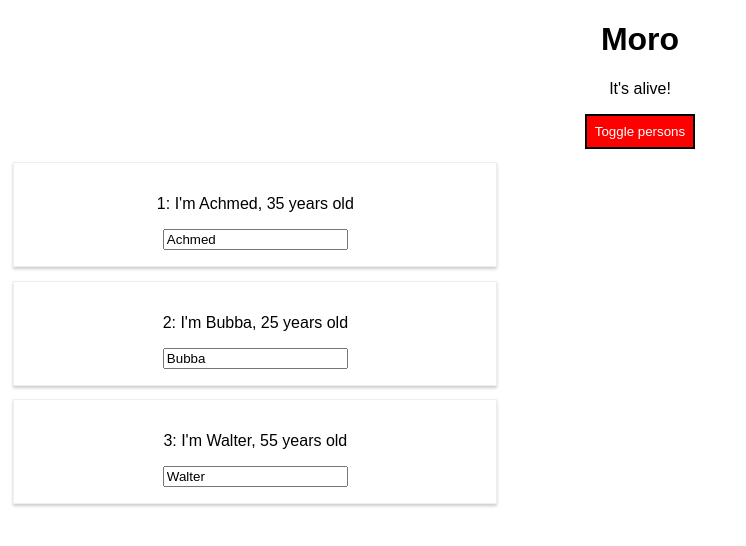
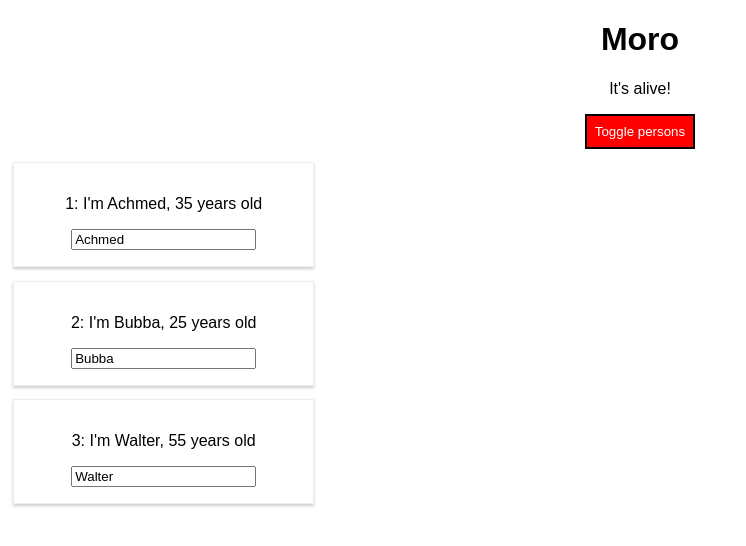
Before and after one commit to jarnoln/react-persons, a React (Create React App) app: page / in a window 1280 px wide. Both pictures are taken after a click on the button "Toggle persons". Shown: the top 546 px of the page, without its empty margins (0-746 px from the left). Built offline with nearby package versions, Linux system fonts and the light colour scheme.

Commit message:
Remove Radium

```diff
--- a/package.json
+++ b/package.json
@@ -3,7 +3,6 @@
   "version": "0.1.0",
   "private": true,
   "dependencies": {
-    "radium": "^0.24.1",
     "react": "^16.4.1",
     "react-dom": "^16.4.1",
     "react-scripts": "1.1.4"
--- a/src/App.js
+++ b/src/App.js
@@ -1,5 +1,4 @@
 import React, { Component } from 'react';
-import Radium, { StyleRoot } from 'radium';
 // import logo from './logo.svg';
 import './App.css';
 import Person from './Person/Person.js';
@@ -50,10 +49,6 @@
       border: '2px solid black',
       padding: '8px',
       cursor: 'pointer',
-      ':hover': {
-        backgroundColor: 'lightGreen',
-        color: 'black'
-      }
     };
 
     let persons = null;
@@ -73,7 +68,6 @@
       );
 
       buttonStyle.backgroundColor = 'red';
-      buttonStyle[':hover'].backgroundColor = 'pink';
     }
 
     let classes = [];
@@ -81,7 +75,6 @@
       classes.push('red');
     }
     return (
-      <StyleRoot>
       <div className="App">
         <h1> Moro </h1>
         <p className={classes.join(' ')}> It's alive! </p>
@@ -91,11 +84,10 @@
         </button>
         {persons}
       </div>
-      </StyleRoot>
     );
     // Same as:
     // return React.createElement('div', {className:'App'}, React.createElement('h1', null, 'Moro'));
   }
 }
 
-export default Radium(App);
+export default App;
--- a/src/Person/Person.js
+++ b/src/Person/Person.js
@@ -1,15 +1,9 @@
 import React from 'react';
-import Radium from 'radium'
 import './Person.css';
 
 const person = (props) => {
-    const style = {
-        '@media (min-width: 500px)': {
-            width: '450px'
-        }
-    }
     return (
-        <div className="person" style={style}>
+        <div className="person">
             <p onClick={props.click}> {props.index+1}: I'm {props.name}, {props.age} years old</p>
             <p> {props.children} </p>
             <input type="text" onChange={props.changed} defaultValue={props.name} />
@@ -17,4 +11,4 @@
     )
 }
 
-export default Radium(person);
+export default person;
```
Lines whose indentation alone changed are shown as unchanged.
